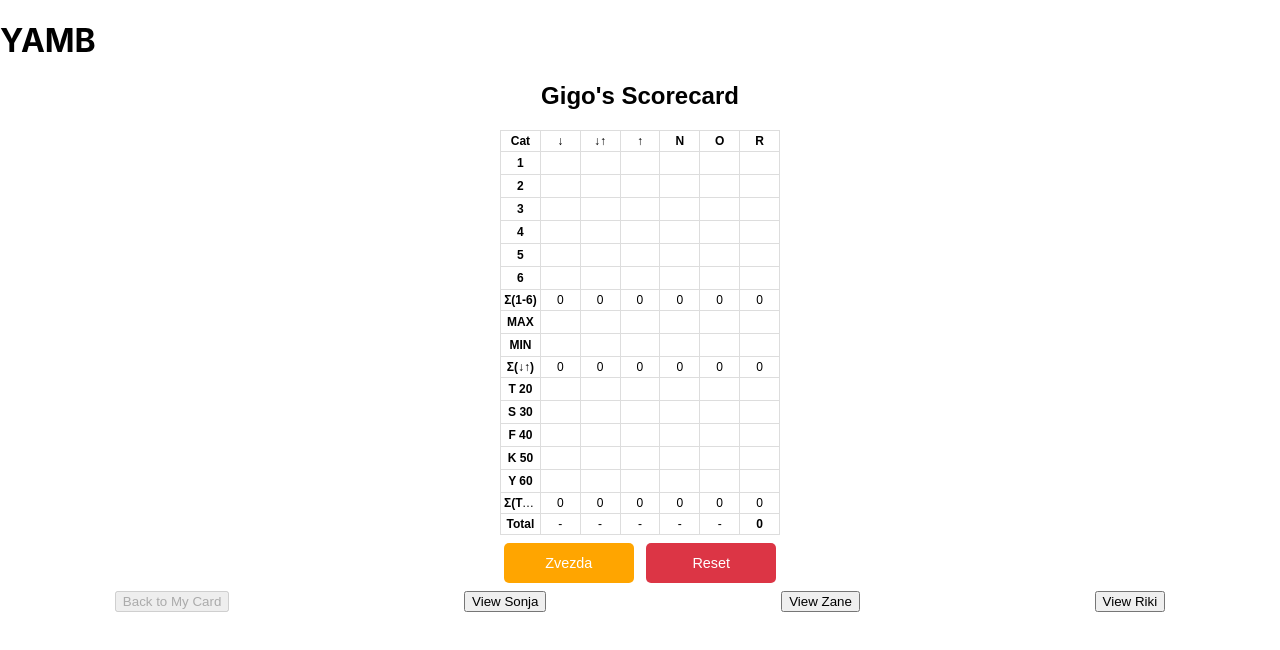
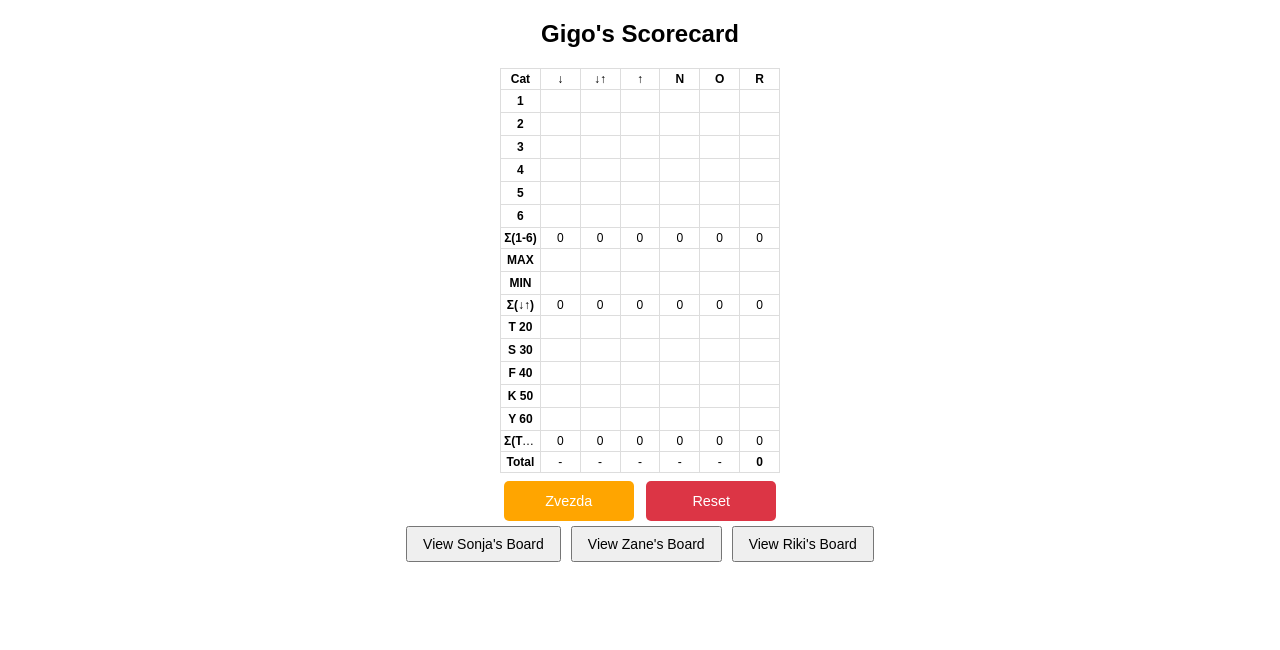
Before and after one commit to gligorisaev/YAMB, a React (Create React App) app in the folder yatzy_game_app/: page / in a window 1280 px wide. Both pictures are taken after a click on the button "Gigo". Shown: the top 650 px of the page. Built offline with nearby package versions, Linux system fonts and the light colour scheme.

Commit message:
4players_partial done
Signed-off-by: Gligor Isaev <gligorisaev@Gligors-MBP-2.home>

```diff
--- a/yatzy_game_app/src/App.js
+++ b/yatzy_game_app/src/App.js
@@ -2,53 +2,65 @@ import React, { useState } from "react";
 import Scorecard from "./components/Scorecard";
 
 const App = () => {
-    const [currentPlayer, setCurrentPlayer] = useState(null);
-    const [viewingPlayer, setViewingPlayer] = useState(null);
+  const players = ["Gigo", "Sonja", "Zane", "Riki"];
+  const [selectedPlayer, setSelectedPlayer] = useState(null); // The player playing the game
+  const [currentViewPlayer, setCurrentViewPlayer] = useState(null); // The scoreboard currently being viewed
 
-    const players = ["Gigo", "Sonja", "Zane", "Riki"];
-
-    const handleSelectPlayer = (player) => {
-        setCurrentPlayer(player);
-        setViewingPlayer(player);
+  const handlePlayerSelect = (player) => {
+    setSelectedPlayer(player);
+    setCurrentViewPlayer(player);
   };
 
-    const handleViewPlayer = (player) => {
-        setViewingPlayer(player);
+  const handleViewOtherPlayer = (player) => {
+    setCurrentViewPlayer(player);
   };
 
-    const handleBackToMyCard = () => {
-        setViewingPlayer(currentPlayer);
+  const handleBackToMyBoard = () => {
+    setCurrentViewPlayer(selectedPlayer);
   };
 
-    if (!currentPlayer) {
   return (
+    <div className="app-container">
+      {!selectedPlayer ? (
         <div className="player-selection">
           <h1>Select Your Player</h1>
           {players.map((player) => (
-                    <button key={player} onClick={() => handleSelectPlayer(player)}>
+            <button key={player} onClick={() => handlePlayerSelect(player)}>
               {player}
             </button>
           ))}
         </div>
-        );
-    }
+      ) : (
+        <div className="scoreboard-container">
+          {players.map((player) => (
+            <div
+              key={player}
+              style={{ display: currentViewPlayer === player ? "block" : "none" }}
+            >
+              <Scorecard player={player} editable={selectedPlayer === player} />
+            </div>
+          ))}
 
-    return (
-        <div className="app">
-            <h1>YAMB</h1>
-            <Scorecard player={viewingPlayer} />
-            <div className="buttons-container">
-                <button onClick={handleBackToMyCard} disabled={viewingPlayer === currentPlayer}>
-                    Back to My Card
+          {currentViewPlayer !== selectedPlayer && (
+            <button onClick={handleBackToMyBoard}>Back to My Scoreboard</button>
+          )}
+
+          <div className="view-other-buttons">
+            {players.map(
+              (player) =>
+                player !== currentViewPlayer && (
+                  <button
+                    key={player}
+                    onClick={() => handleViewOtherPlayer(player)}
+                    disabled={player === selectedPlayer}
+                  >
+                    View {player}'s Board
                   </button>
-                {players
-                    .filter((player) => player !== currentPlayer)
-                    .map((player) => (
-                        <button key={player} onClick={() => handleViewPlayer(player)}>
-                            View {player}
-                        </button>
-                    ))}
+                )
+            )}
           </div>
+        </div>
+      )}
     </div>
   );
 };
--- a/yatzy_game_app/src/components/Scorecard.css
+++ b/yatzy_game_app/src/components/Scorecard.css
@@ -121,3 +121,29 @@ th, td {
         font-size: 0.7rem;
     }
 }
+.app-container {
+    text-align: center;
+  }
+
+  .player-selection button {
+    margin: 10px;
+    padding: 10px 20px;
+    font-size: 16px;
+    cursor: pointer;
+  }
+
+  .scoreboard-container {
+    margin-top: 20px;
+  }
+
+  .view-other-buttons button {
+    margin: 5px;
+    padding: 8px 15px;
+    font-size: 14px;
+    cursor: pointer;
+  }
+
+  button:disabled {
+    background-color: #ccc;
+    cursor: not-allowed;
+  }
--- a/yatzy_game_app/src/components/Scorecard.js
+++ b/yatzy_game_app/src/components/Scorecard.js
@@ -5,7 +5,7 @@ import "./Scorecard.css";
 
 const MAX_VALUES = { "1": 5, "2": 10, "3": 15, "4": 20, "5": 25, "6": 30 };
 
-const Scorecard = ({ player }) => {
+const Scorecard = ({ player, editable }) => {
     const [scores, setScores] = useState(() => loadScores(player) || {});
     const [highlightedCell, setHighlightedCell] = useState(null);
 
@@ -22,7 +22,16 @@ const Scorecard = ({ player }) => {
     columns.forEach(col => {
         sum1to6[col] = calculateSumWithBonus(scores, ["1", "2", "3", "4", "5", "6"], col);
         sumMaxMin[col] = calculateSumMaxMin(scores, col);
-        sumT20Y60[col] = calculateSumWithoutBonus(scores, ["T 20", "S 30", "F 40", "K 50", "Y 60"], col);
+    sumT20Y60[col] = calculateSumWithoutBonus(scores, ["T 20", "S 30", "F 40", "K 50", "Y 60"], col);
+        sum1to6["R"] = ["↓", "↓↑", "↑", "N", "O"]
+        .map(col => sum1to6[col] || 0) // Sum values from all columns except "R"
+        .reduce((acc, val) => acc + val, 0);
+    sumMaxMin["R"] = ["↓", "↓↑", "↑", "N", "O"]
+        .map(col => sumMaxMin[col] || 0) // Sum values from all columns except "R"
+        .reduce((acc, val) => acc + val, 0);
+    sumT20Y60["R"] = ["↓", "↓↑", "↑", "N", "O"]
+        .map(col => sumT20Y60[col] || 0) // Sum values from all columns except "R"
+        .reduce((acc, val) => acc + val, 0);
     });
 
     const grandTotalR = Object.keys(scores)
@@ -113,6 +122,7 @@ const Scorecard = ({ player }) => {
                                                 value={value}
                                                 onChange={(e) => handleChange(e, category, col)}
                                                 className="no-border-input"
+                                                disabled={!editable}
                                             />
                                         )}
                                     </td>
```
Lines whose indentation alone changed are shown as unchanged.
